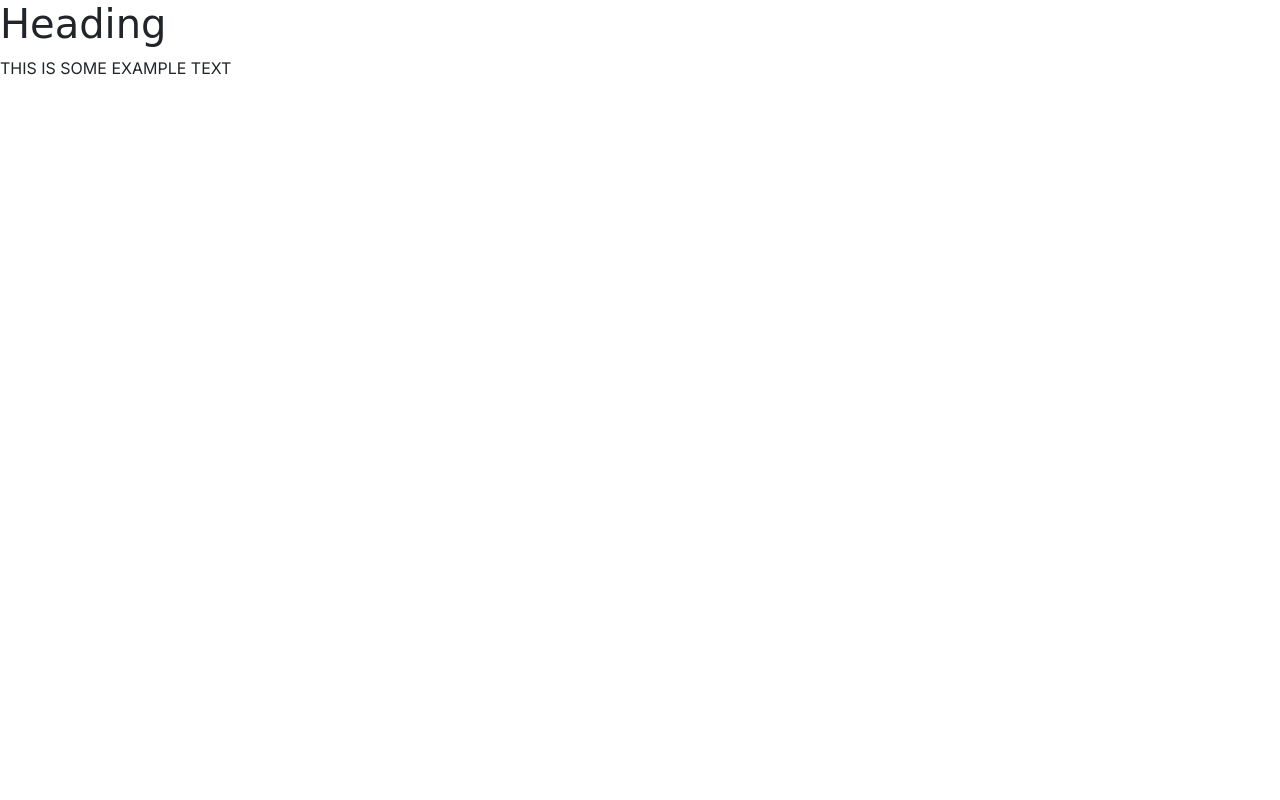
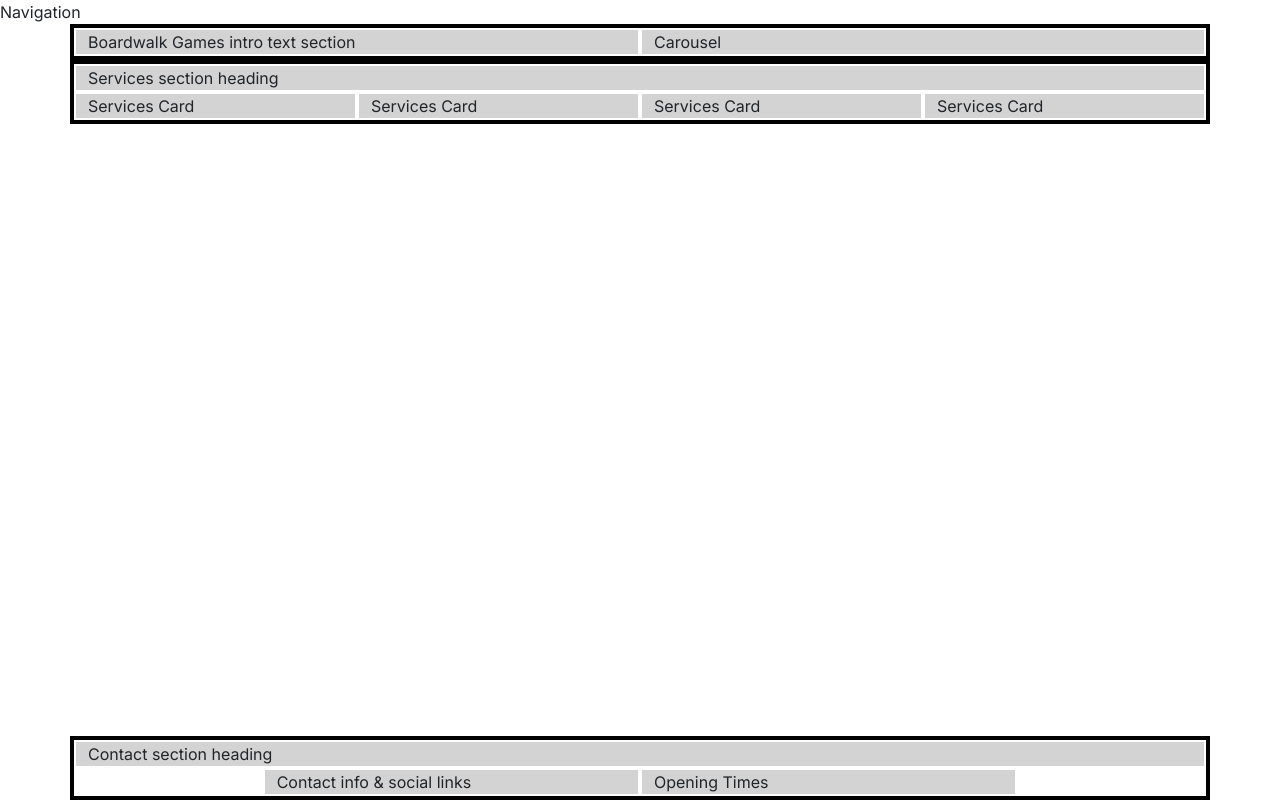
Before and after one commit to adeomosanya-coding/boardwalk-games, a plain HTML site: page index.html in a window 1280 px wide. Drawn offline with nearby package versions, Linux system fonts and the light colour scheme; a web font is replaced by a local one.

Commit message:
Add the homepage boilerplate

```diff
--- a/assets/css/styles.css
+++ b/assets/css/styles.css
@@ -1,10 +1,41 @@
 /* Google fonts import */
 @import url('https://fonts.googleapis.com/css2?family=Inter:ital,opsz,wght@0,14..32,100..900;1,14..32,100..900&family=Macondo&display=swap');
 
-body {
-    font-family: "Inter", sans-serif;
+/* CSS Variables */
+:root {
+    --primary-font: "Inter", sans-serif;
+    --secondary-font: "Macondo", cursive;
+    --primary-color: #3a2620; /* dark brown */
+    --secondary-color: #aa9581; /* light brown */
+    --highlight-color: #416a8e; /* blue */
+    --highlight-color-light: #7a9fc2; /* light blue */
 }
 
-h1 {
-    font-family: "Macondo", cursive;
+/* Global Styles */
+
+body {
+    font-family: var(--primary-font);
 }
+
+h1,
+h2,
+h3 {
+    font-family: var(--secondary-font);
+    color: var(--primary-color);
+}
+
+.sub-heading-color {
+    color: var(--highlight-color);
+}
+
+/* Grid visualisation CSS for testing */
+
+.container,
+.row {
+    border: 2px solid black;
+}
+
+.col-12 {
+    border: 2px solid #ffffff;
+    background-color: #d3d3d3;
+}
--- a/index.html
+++ b/index.html
@@ -3,7 +3,13 @@
 <head>
     <meta charset="UTF-8">
     <meta name="viewport" content="width=device-width, initial-scale=1.0">
-    <title>BOARDWALK GAMES</title>
+    <meta name="description" content="Boardwalk Games, your ultimate gaming retreat! Perfect for casual gamers, enthusiasts, and student gatherings. Visit us for your next adventure in board gaming.">
+    <title>Boardwalk Games | Home</title>
+
+    <!-- favicons generated by favicon.io -->
+    <link rel="apple-touch-icon" sizes="180x180" href="assets/images/apple-touch-icon.png">
+    <link rel="icon" type="image/png" sizes="32x32" href="assets/images/favicon-32x32.png">
+    <link rel="icon" type="image/png" sizes="16x16" href="assets/images/favicon-16x16.png">
 
     <!-- Bootstrap 5 CSS -->
     <link href="https://cdn.jsdelivr.net/npm/bootstrap@5.3.6/dist/css/bootstrap.min.css"
@@ -15,9 +21,48 @@
      <link rel="stylesheet" href="assets/css/styles.css">
 
 </head>
-<body>
-    <h1>Heading</h1>
-    <p>THIS IS SOME EXAMPLE TEXT</p>
+<!-- Body class set to with mt-auto on footer to ensure it always stays at bottom of the page -->
+<body class="d-flex flex-column min-vh-100">
+    <!-- Navigation -->
+     <div>Navigation</div>
+
+     <!-- Header with Carousel -->
+      <header class="container">
+        <div class="row">
+            <div class="col-12 col-xl-6">Boardwalk Games intro text section</div>
+            <div class="col-12 col-xl-6">Carousel</div>
+        </div>
+      </header>
+
+    <!-- main element to hold all key sections of the home page. It is not part of grid structure -->
+     <main>
+        <!-- Services section -->
+        <section class="container">
+            <div class="row">
+                <div class="col-12">Services section heading</div>
+                <div class="col-12 col-md-6 col-xl-3">Services Card</div>
+                <div class="col-12 col-md-6 col-xl-3">Services Card</div>
+                <div class="col-12 col-md-6 col-xl-3">Services Card</div>
+                <div class="col-12 col-md-6 col-xl-3">Services Card</div>
+            </div>
+        </section>
+     </main>
+
+
+    <!-- Footer / contact section -->
+    <!-- mt-auto added to push footer down to the bottom of the page-->
+     <footer class="mt-auto">
+        <div class="container">
+        <div class="row justify-content-center">
+            <div class="col-12">Contact section heading</div>
+            <!-- Contact info-->
+            <div class="col-12 col-md-6 col-xl-4">Contact info & social links</div>
+            <!-- Opening times -->
+            <div class="col-12 col-md-6 col-xl-4">Opening Times</div>
+        </div>
+        </div>
+
+     </footer>
 
 
     <!-- Bootstrap JS -->
```
